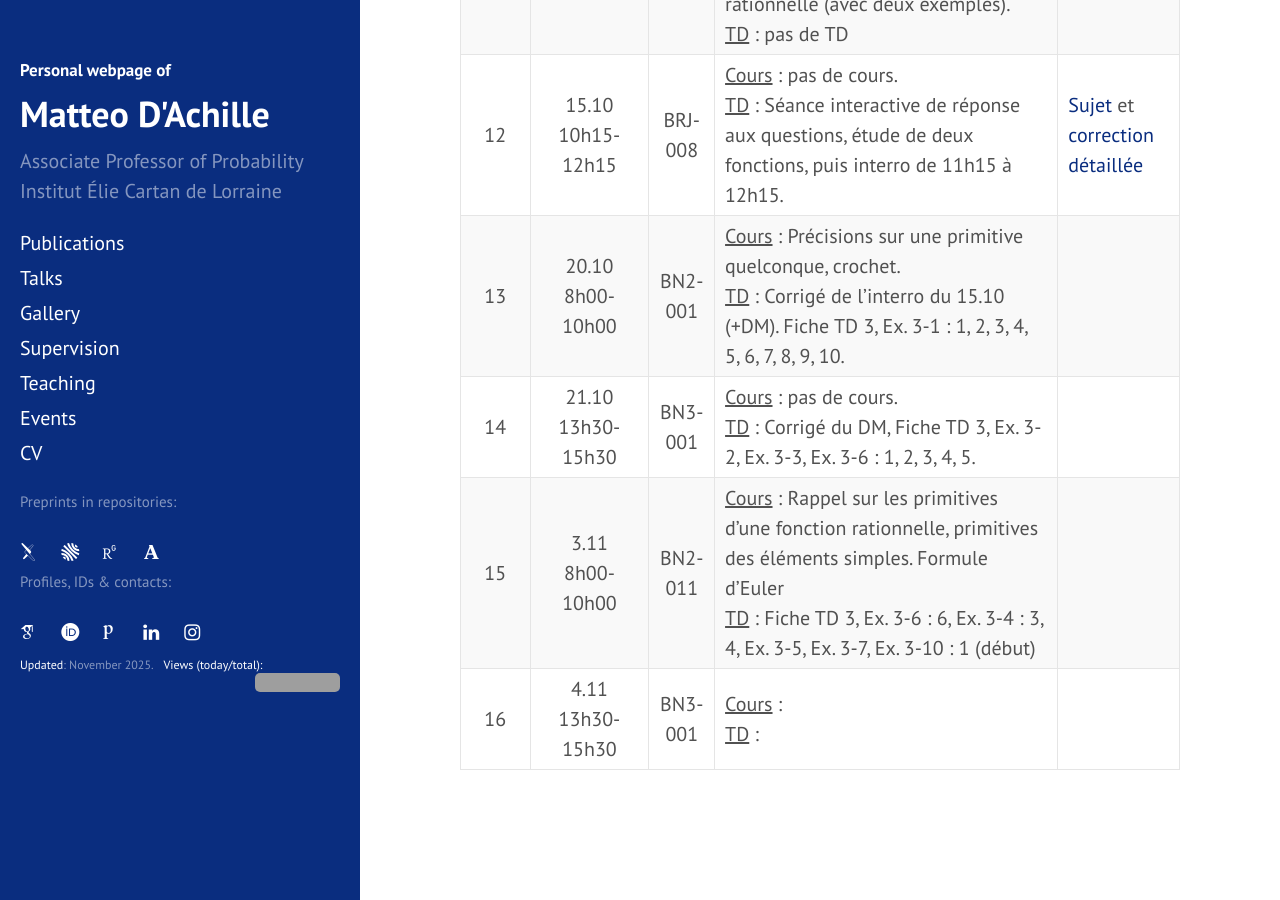
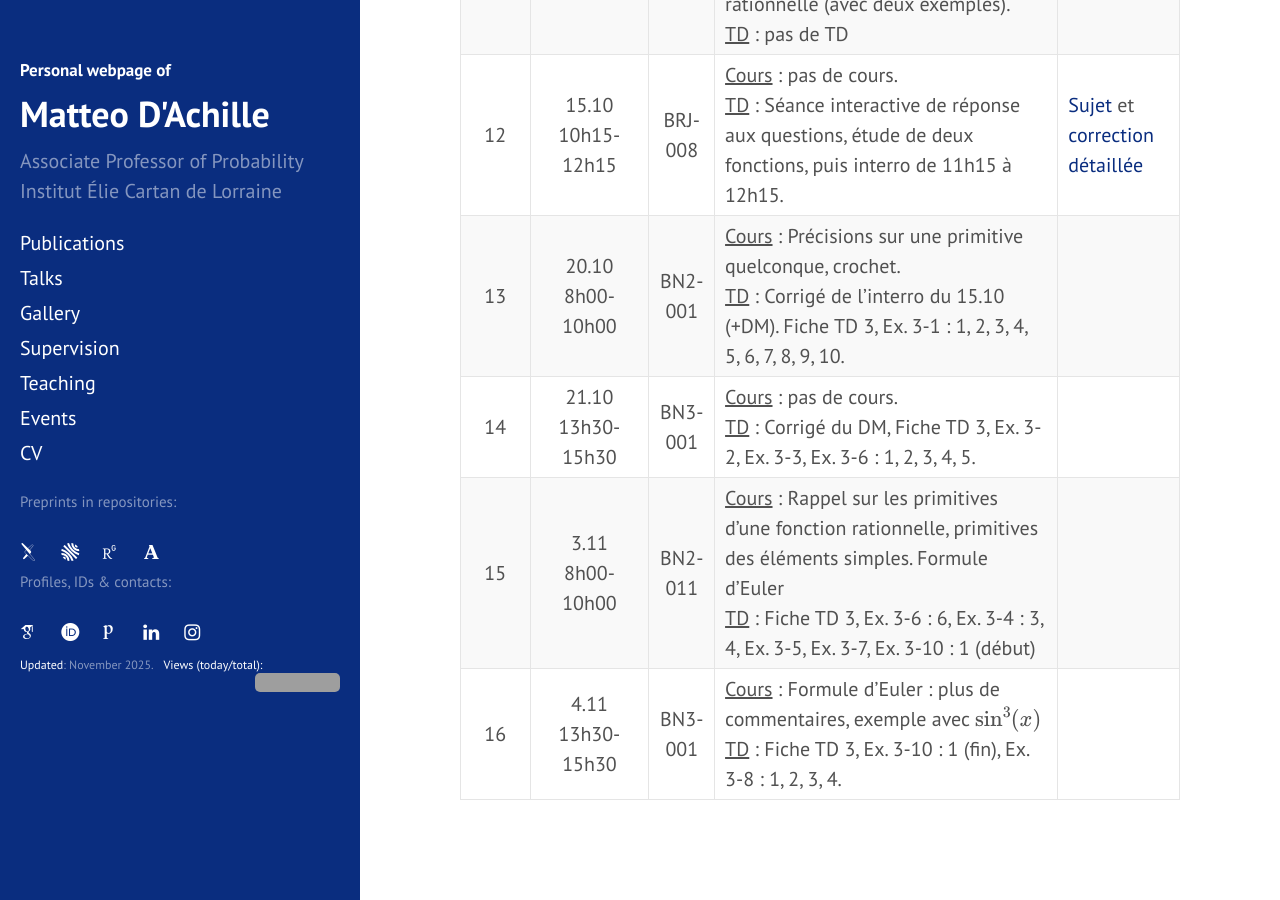
Before and after one commit to matteodachille/matteodachille.github.io, a Jekyll site: the page built from _courses/Analysis1-2025.md, in a window 1280 px wide and 900 px high, scrolled down 3314 px. Built offline with Jekyll 4.4.1, drawn with Linux system fonts in a browser that asks for light colours; nearby versions of some CDN libraries; some web fonts are replaced; grey boxes are pictures that could not be loaded.

Commit message:
Updated Analysis 1 class, added link to LpqGibbs

```diff
--- a/_courses/Analysis1-2025.md
+++ b/_courses/Analysis1-2025.md
@@ -63,4 +63,4 @@ Pour le materiel de cours ainsi que les annonces communs voir : <br/> [https://a
 | 13 | 20.10 <br/> 8h00-10h00   | BN2-001 |   <u>Cours</u> : Précisions sur une primitive quelconque, crochet. <br/><u>TD</u> : Corrigé de l'interro du 15.10 (+DM). Fiche TD 3, Ex. 3-1 : 1, 2, 3, 4, 5, 6, 7, 8, 9, 10. | |
 | 14 | 21.10 <br/> 13h30-15h30   | BN3-001 |   <u>Cours</u> : pas de cours. <br/><u>TD</u> : Corrigé du DM, Fiche TD 3, Ex. 3-2, Ex. 3-3, Ex. 3-6 : 1, 2, 3, 4, 5. | |
 15 | 3.11 <br/> 8h00-10h00   | BN2-011 |   <u>Cours</u> : Rappel sur les primitives d'une fonction rationnelle, primitives des éléments simples. Formule d'Euler <br/><u>TD</u> : Fiche TD 3, Ex. 3-6 : 6, Ex. 3-4 : 3, 4, Ex. 3-5, Ex. 3-7, Ex. 3-10 : 1 (début) | |
-| 16 | 4.11 <br/> 13h30-15h30   | BN3-001 |   <u>Cours</u> :  <br/><u>TD</u> :  | |
+| 16 | 4.11 <br/> 13h30-15h30   | BN3-001 |   <u>Cours</u> :  Formule d'Euler : plus de commentaires, exemple avec \\(\sin^3(x) \\) <br/><u>TD</u> : Fiche TD 3, Ex. 3-10 : 1 (fin), Ex. 3-8 : 1, 2, 3, 4. | |
--- a/_data/pubs.yml
+++ b/_data/pubs.yml
@@ -23,7 +23,7 @@
   accepted: True
   accjourn: "Electron. Commun. Probab."
   halurl: "https://hal.science/hal-05290006"
-  #academia: 126245800
+  academia: 144803782
   pdf: "assets/exLpq.pdf"
   doi : "https://doi.org/10.1214/25-ECP724"
   submitted: False
```
